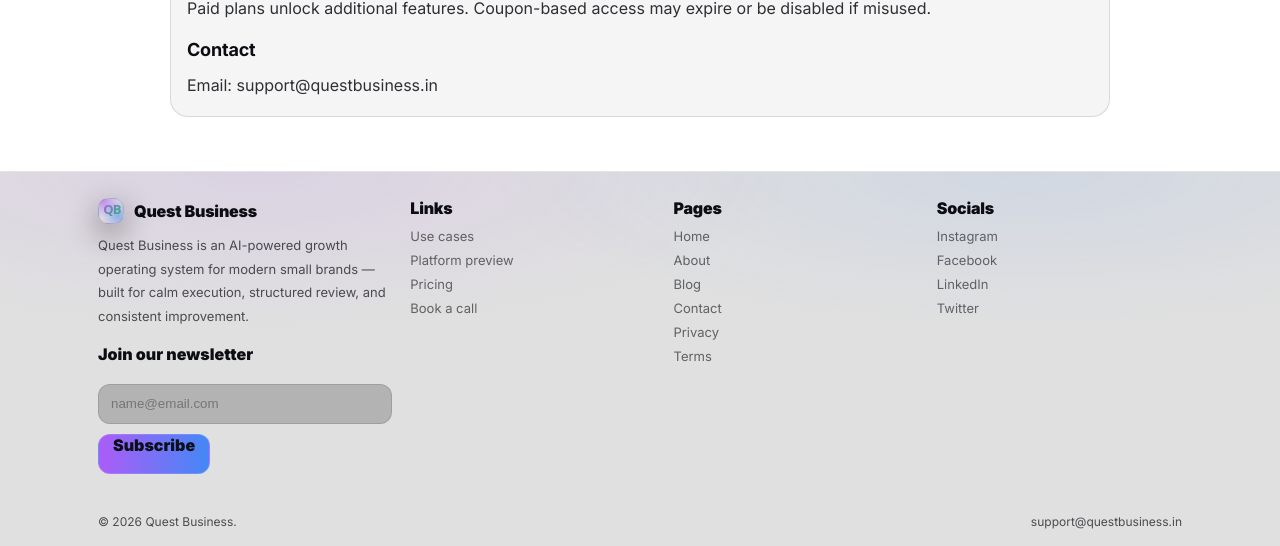
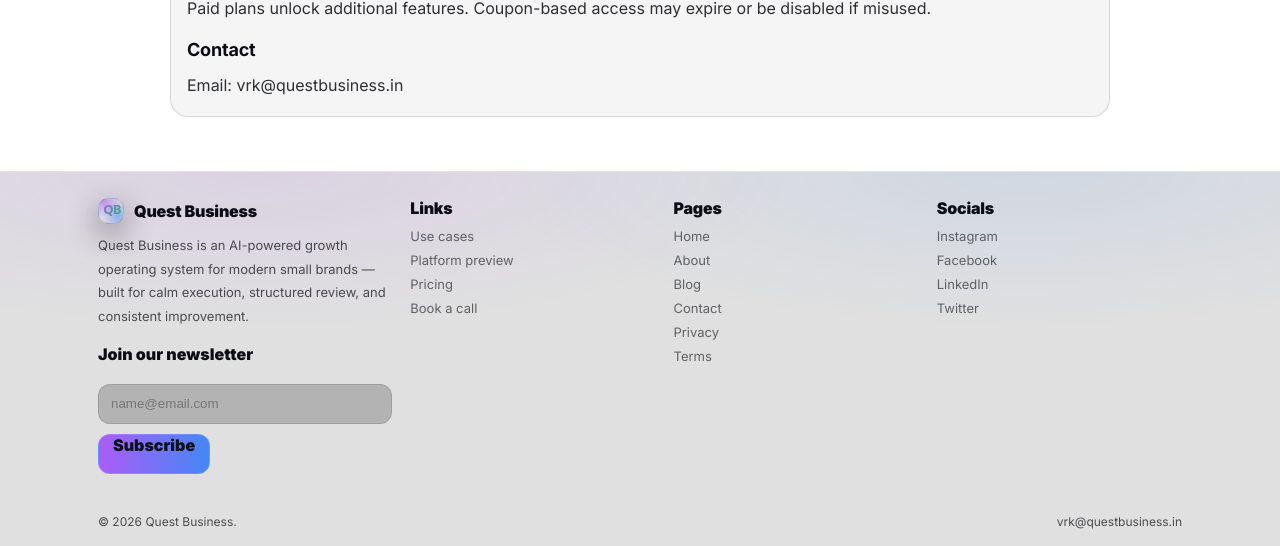
Before and after one commit to Vinayakfreak/questbusiness-web, a Next.js app: page /terms in a window 1280 px wide. Shown: the part 388-934 px from the top of the page. Built offline with nearby package versions, Linux system fonts and the light colour scheme.

Commit message:
Update contact email

```diff
--- a/src/app/components/SiteFooter.tsx
+++ b/src/app/components/SiteFooter.tsx
@@ -72,7 +72,7 @@ export function SiteFooter() {
 
       <div className={styles.bottom}>
         <div>© {new Date().getFullYear()} Quest Business.</div>
-        <div>support@questbusiness.in</div>
+        <div>vrk@questbusiness.in</div>
       </div>
     </footer>
   );
--- a/src/app/contact/page.tsx
+++ b/src/app/contact/page.tsx
@@ -66,7 +66,7 @@ export default function ContactPage() {
           <div className={styles.infoRow}>
             <div className={styles.info}>
               <div className={styles.infoLabel}>Email</div>
-              <div className={styles.infoValue}>support@questbusiness.in</div>
+              <div className={styles.infoValue}>vrk@questbusiness.in</div>
             </div>
             <div className={styles.info}>
               <div className={styles.infoLabel}>Response time</div>
--- a/src/app/privacy/page.tsx
+++ b/src/app/privacy/page.tsx
@@ -35,7 +35,7 @@ export default function PrivacyPage() {
 
         <h2 style={{ marginTop: 16, fontSize: 18, letterSpacing: -0.2 }}>Contact</h2>
         <p style={{ marginTop: 10, opacity: 0.85, lineHeight: 1.9 }}>
-          Email: support@questbusiness.in
+          Email: vrk@questbusiness.in
         </p>
       </div>
     </div>
--- a/src/app/terms/page.tsx
+++ b/src/app/terms/page.tsx
@@ -30,7 +30,7 @@ export default function TermsPage() {
 
         <h2 style={{ marginTop: 16, fontSize: 18, letterSpacing: -0.2 }}>Contact</h2>
         <p style={{ marginTop: 10, opacity: 0.85, lineHeight: 1.9 }}>
-          Email: support@questbusiness.in
+          Email: vrk@questbusiness.in
         </p>
       </div>
     </div>
```
